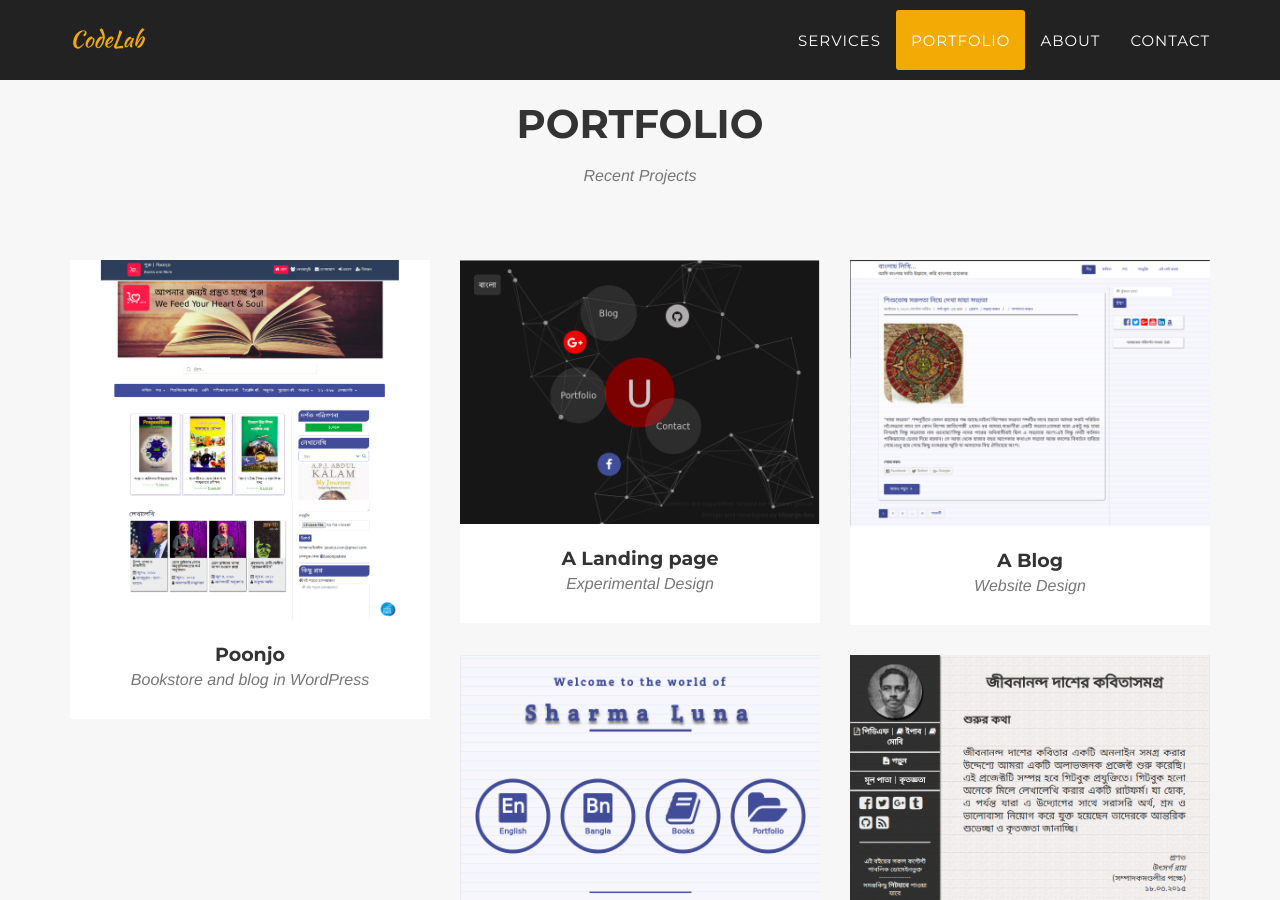
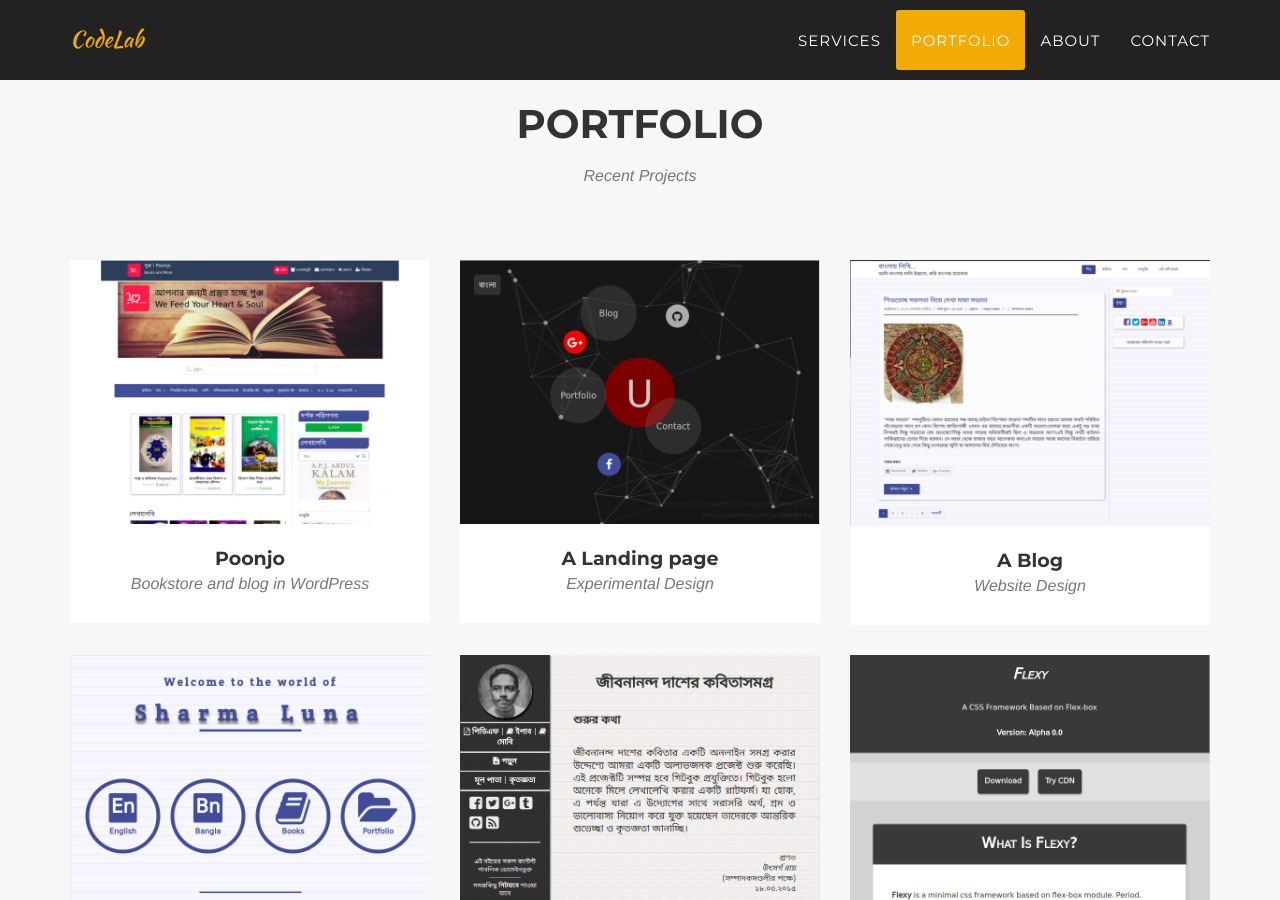
Before and after one commit to utsargoroy/utsargoroy.github.io, a Jekyll site: the page built from index.html, in a window 1280 px wide and 900 px high, scrolled down 1518 px. Built offline with Jekyll 4.4.1, drawn with Linux system fonts in a browser that asks for light colours; some web fonts are replaced.

Commit message:
edited new project

```diff
--- a/_posts/2018-04-10-project-7.markdown
+++ b/_posts/2018-04-10-project-7.markdown
@@ -5,7 +5,7 @@ layout: default
 modal-id: 7
 date: 2018-04-10
 img: poonjo.jpg
-thumbnail: poonjo.jpg
+thumbnail: poonjo-thumb.jpg
 alt: image-alt
 project-date: apr 2018
 client: poonjo.com
```
Also changed, not shown: img/portfolio/poonjo-thumb.jpg (added).
